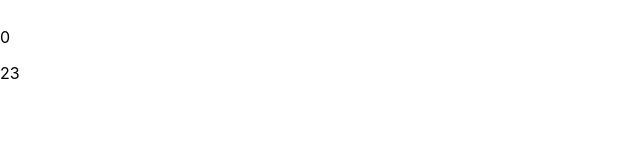
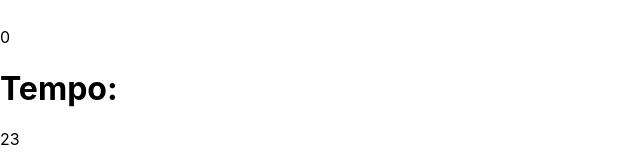
Before and after one commit to RSFreitas1991/project-triviagame, a React (Create React App) app: page /gamescreen in a window 1280 px wide. Shown: the part 419-578 px from the top of the page, without its empty margins (0-640 px from the left). Built offline with nearby package versions, Linux system fonts and the light colour scheme.

Commit message:
h1 tempo

```diff
--- a/src/pages/gameScreen.js
+++ b/src/pages/gameScreen.js
@@ -88,6 +88,7 @@ class GameScreen extends Component {
     return (
       <div>
         <Header />
+        <h1>Tempo:</h1>
         <Timer />
         <div>
           {
```
